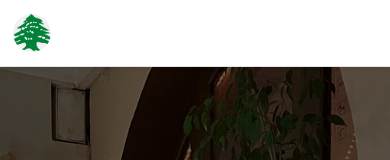
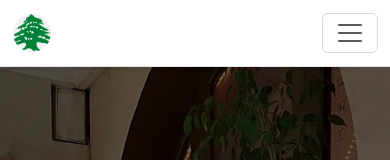
Before and after one commit to redah22/le_cedre_du_liban, a React (Vite) app: page / in a window 390 px wide. Shown: the top 160 px of the page. Built offline with nearby package versions, Linux system fonts and the light colour scheme.

Commit message:
maj pour la version mobile

```diff
--- a/src/components/Navigation.jsx
+++ b/src/components/Navigation.jsx
@@ -8,7 +8,7 @@ function Navigation() {
   const location = useLocation();
 
   return (
-    <Navbar bg="custom" variant="dark" expand="lg" className="navbar-custom sticky-top shadow-sm">
+    <Navbar bg="custom" variant="light" expand="lg" className="navbar-custom sticky-top shadow-sm">
       <Container>
         <Navbar.Brand as={Link} to="/" className="fs-3 fw-bold d-flex align-items-center">
           <img
```
